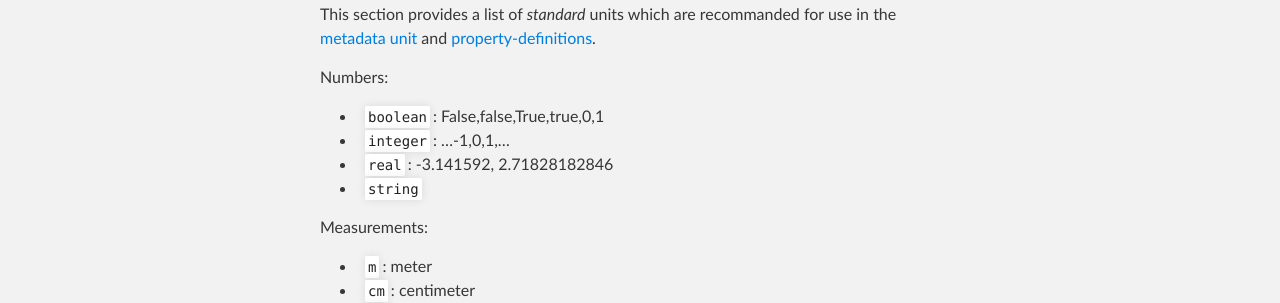
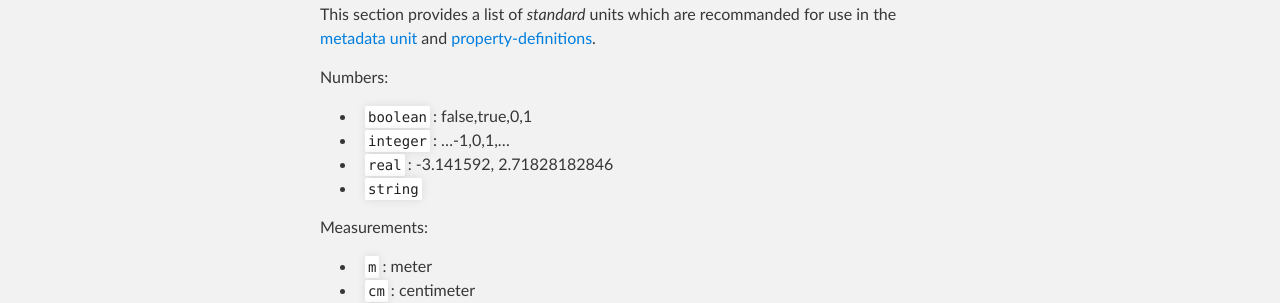
Before and after one commit to RootSystemML/RootSystemML.github.io, a Jekyll site: the page built from format/units.md, in a window 1280 px wide. Shown: the part 576-879 px from the top of the page. Built offline with Jekyll 4.4.1, drawn with Linux system fonts in a browser that asks for light colours.

Commit message:
correct boolean units valid values

```diff
--- a/format/units.md
+++ b/format/units.md
@@ -25,7 +25,7 @@ This section provides a list of *standard* units which are recommanded for use i
 
 Numbers:
 
-  - `boolean`: False,false,True,true,0,1
+  - `boolean`: false,true,0,1
   - `integer`: ...-1,0,1,...
   - `real`:    -3.141592, 2.71828182846
   - `string`
```
